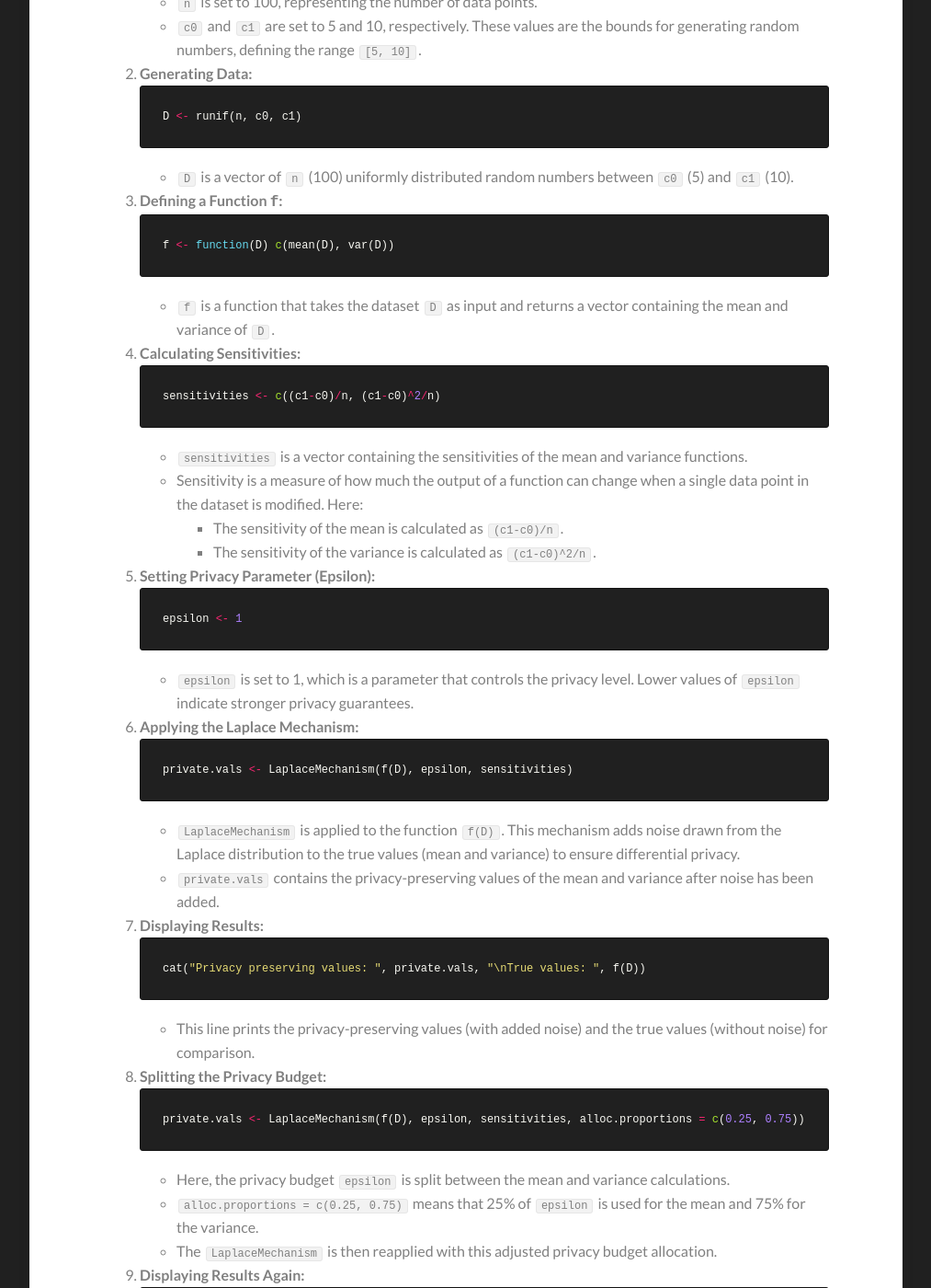
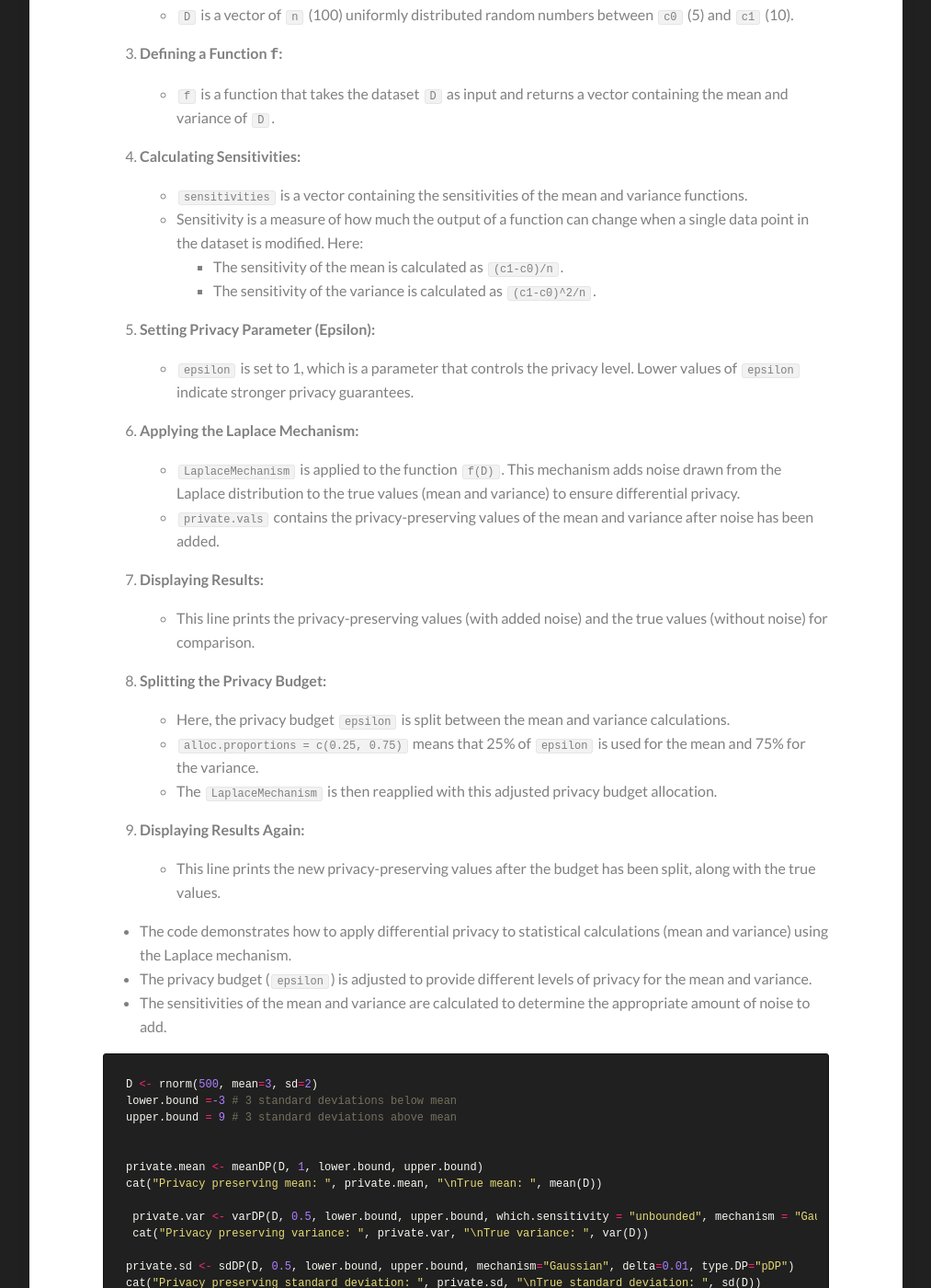
Before and after one commit to Kamran-Afzali/Kamran-Afzali.github.io, a Jekyll site: the page built from _posts/2024-09-28-smote_blog.md, in a window 1280 px wide and 1400 px high, scrolled down 3162 px. Shown: the whole window at 92% size, without its empty margins (133-1146 px from the left). Built offline with Jekyll 4.4.1, drawn with Linux system fonts in a browser that asks for light colours; our own code applies the rules of GitHub Pages for plain Markdown files; some of the changed text lies outside the part shown.

Commit message:
Update 2024-09-28-smote_blog.md

````diff
--- a/_posts/2024-09-28-smote_blog.md
+++ b/_posts/2024-09-28-smote_blog.md
@@ -58,66 +58,44 @@ cat("Privacy preserving values: ", private.vals, "\nTrue values: ", f(D))
 
 
 1. **Initialization of Variables:**
-   ```R
-   n <- 100
-   c0 <- 5
-   c1 <- 10
-   ```
    - `n` is set to 100, representing the number of data points.
    - `c0` and `c1` are set to 5 and 10, respectively. These values are the bounds for generating random numbers, defining the range `[5, 10]`.
+2. **Generating Data:**
 
-2. **Generating Data:**
-   ```R
-   D <- runif(n, c0, c1)
-   ```
    - `D` is a vector of `n` (100) uniformly distributed random numbers between `c0` (5) and `c1` (10).
 
 3. **Defining a Function `f`:**
-   ```R
-   f <- function(D) c(mean(D), var(D))
-   ```
+
    - `f` is a function that takes the dataset `D` as input and returns a vector containing the mean and variance of `D`.
 
 4. **Calculating Sensitivities:**
-   ```R
-   sensitivities <- c((c1-c0)/n, (c1-c0)^2/n)
-   ```
+
    - `sensitivities` is a vector containing the sensitivities of the mean and variance functions.
    - Sensitivity is a measure of how much the output of a function can change when a single data point in the dataset is modified. Here:
      - The sensitivity of the mean is calculated as `(c1-c0)/n`.
      - The sensitivity of the variance is calculated as `(c1-c0)^2/n`.
 
 5. **Setting Privacy Parameter (Epsilon):**
-   ```R
-   epsilon <- 1
-   ```
+
    - `epsilon` is set to 1, which is a parameter that controls the privacy level. Lower values of `epsilon` indicate stronger privacy guarantees.
 
 6. **Applying the Laplace Mechanism:**
-   ```R
-   private.vals <- LaplaceMechanism(f(D), epsilon, sensitivities)
-   ```
+
    - `LaplaceMechanism` is applied to the function `f(D)`. This mechanism adds noise drawn from the Laplace distribution to the true values (mean and variance) to ensure differential privacy.
    - `private.vals` contains the privacy-preserving values of the mean and variance after noise has been added.
 
 7. **Displaying Results:**
-   ```R
-   cat("Privacy preserving values: ", private.vals, "\nTrue values: ", f(D))
-   ```
+
    - This line prints the privacy-preserving values (with added noise) and the true values (without noise) for comparison.
 
 8. **Splitting the Privacy Budget:**
-   ```R
-   private.vals <- LaplaceMechanism(f(D), epsilon, sensitivities, alloc.proportions = c(0.25, 0.75))
-   ```
+
    - Here, the privacy budget `epsilon` is split between the mean and variance calculations.
    - `alloc.proportions = c(0.25, 0.75)` means that 25% of `epsilon` is used for the mean and 75% for the variance.
    - The `LaplaceMechanism` is then reapplied with this adjusted privacy budget allocation.
 
 9. **Displaying Results Again:**
-   ```R
-   cat("Privacy preserving values: ", private.vals, "\nTrue values: ", f(D))
-   ```
+
    - This line prints the new privacy-preserving values after the budget has been split, along with the true values.
 
 - The code demonstrates how to apply differential privacy to statistical calculations (mean and variance) using the Laplace mechanism.
````
